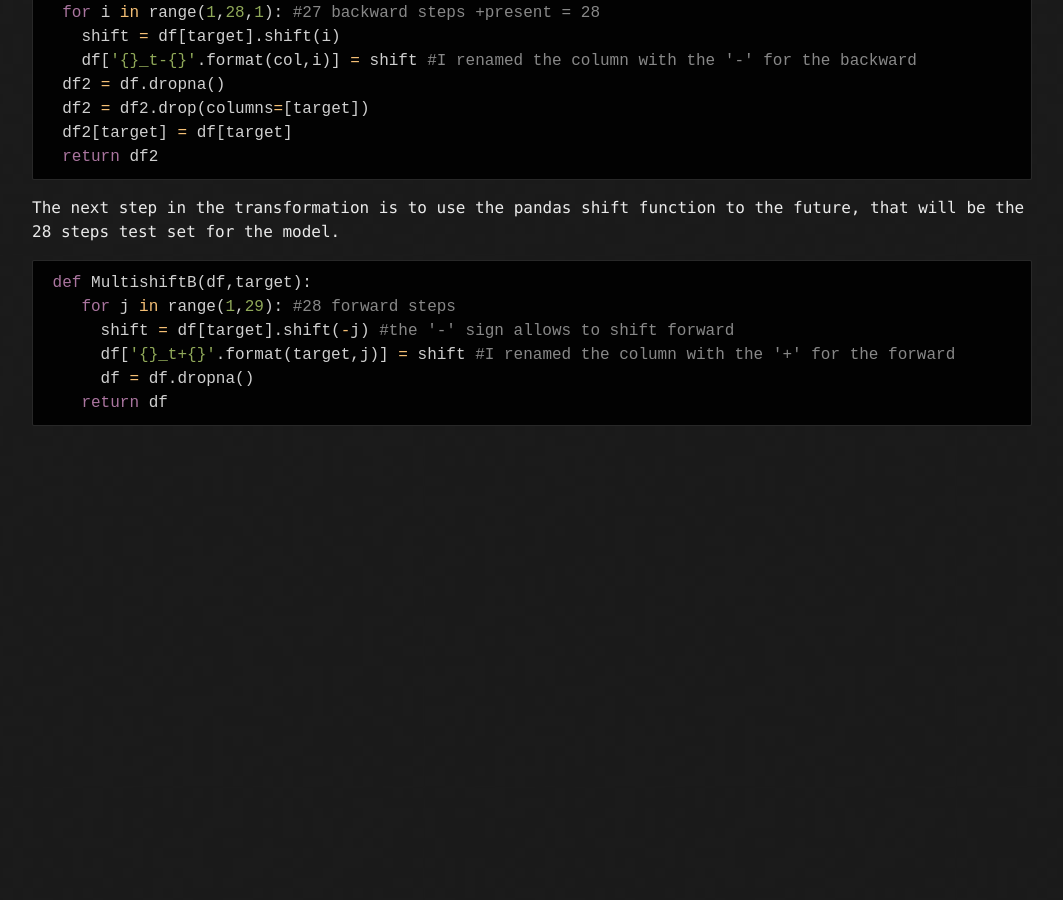
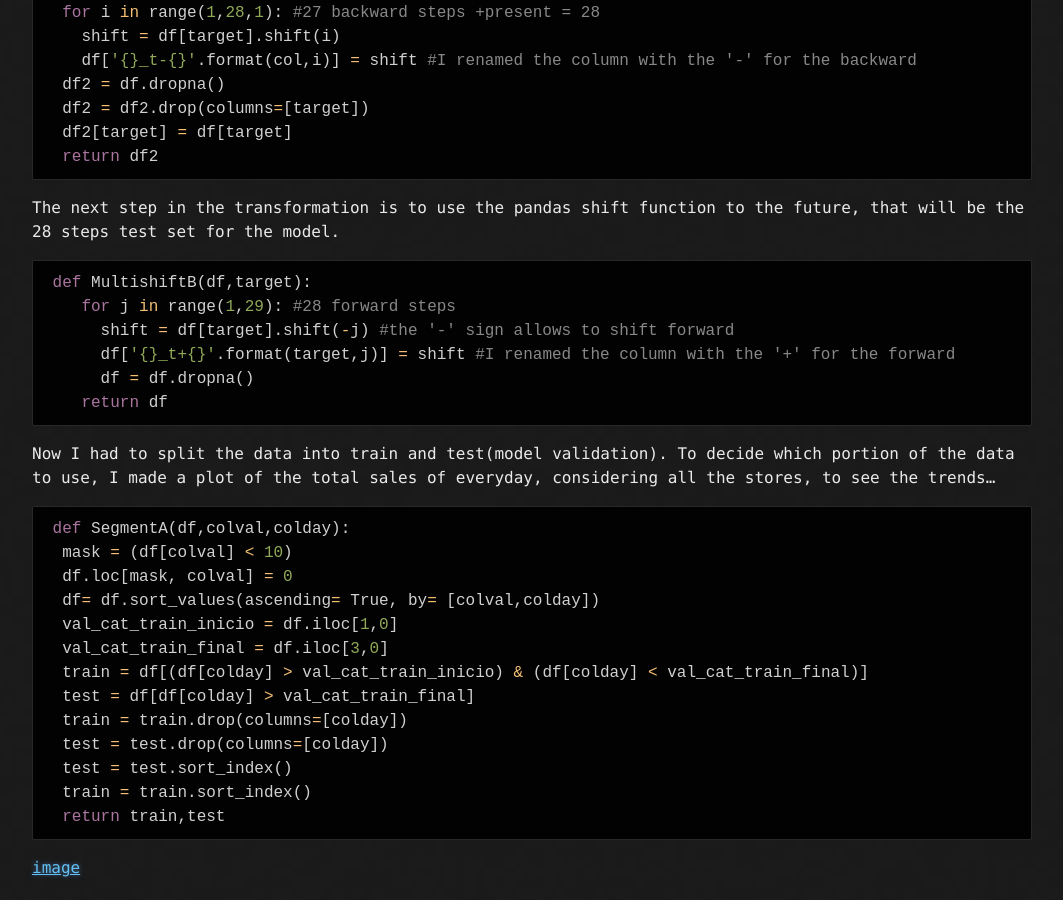
Before and after one commit to PaulB86UK/PP_ART, a Jekyll site: the page built from docs/2020/M5_Main.md, in a window 1280 px wide and 900 px high, scrolled down 1341 px. Shown: the whole window, without its empty margins (108-1171 px from the left). Built offline with Jekyll 4.4.1, drawn with Linux system fonts in a browser that asks for light colours; our own code applies the rules of GitHub Pages for plain Markdown files; before the commit the page ends 1787 px from its top, so only the background shows below that.

Commit message:
Update M5_Main.md

````diff
--- a/docs/2020/M5_Main.md
+++ b/docs/2020/M5_Main.md
@@ -68,3 +68,24 @@ def MultishiftA(df, target):
       df = df.dropna()
     return df
   ```
+ Now I had to split the data into train and test(model validation). To decide which portion of the data to use, I made a plot of the total sales of everyday, considering all the stores, to see the trends...
+
+
+
+ ```python
+ def SegmentA(df,colval,colday):
+  mask = (df[colval] < 10)
+  df.loc[mask, colval] = 0
+  df= df.sort_values(ascending= True, by= [colval,colday])
+  val_cat_train_inicio = df.iloc[1,0]
+  val_cat_train_final = df.iloc[3,0]
+  train = df[(df[colday] > val_cat_train_inicio) & (df[colday] < val_cat_train_final)]
+  test = df[df[colday] > val_cat_train_final]
+  train = train.drop(columns=[colday])
+  test = test.drop(columns=[colday])
+  test = test.sort_index()
+  train = train.sort_index()
+  return train,test
+ ```
+
+ [image](https://www.talkwalker.com/images/2020/blog-headers/image-analysis.png)
````
